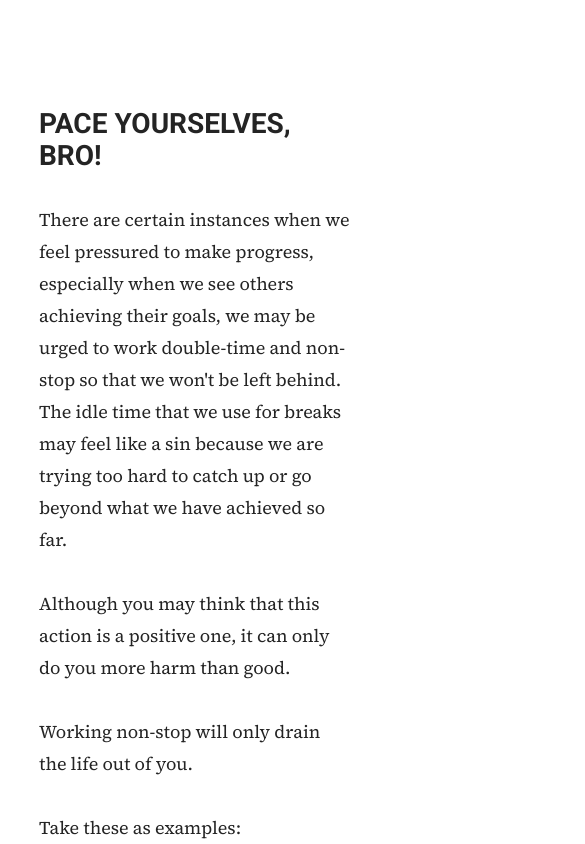
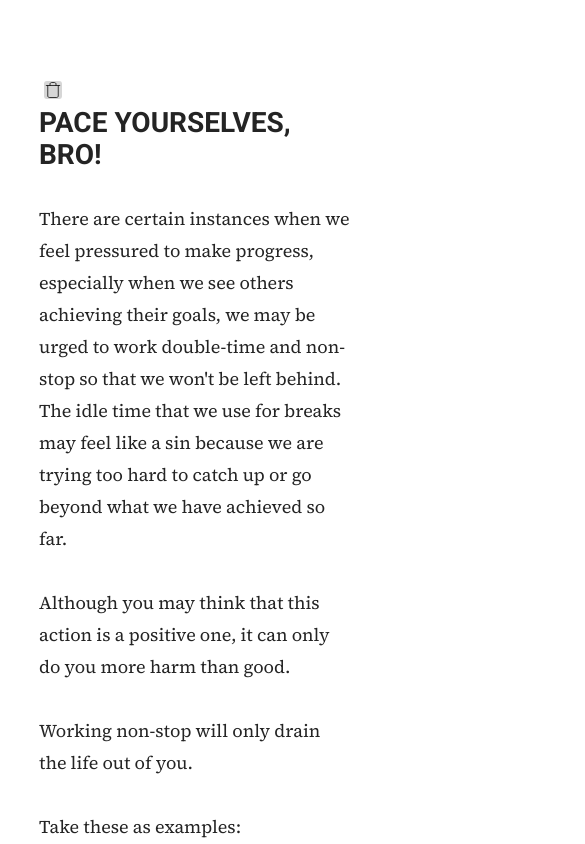
Before and after one commit to Jgarette0/BLOG-local, a plain HTML site: page index.html in a window 390 px wide. Shown: the top 844 px of the page, 585 px wide, since content can reach past the window. Drawn offline with nearby package versions, Linux system fonts and the light colour scheme.

Commit message:
feat: all are well

```diff
--- a/css/global.css
+++ b/css/global.css
@@ -602,12 +602,12 @@ button img {
     background-repeat: no-repeat;
     cursor: pointer;
     background-color: transparent;
+    border: none;
+    left: 0;
+    margin-left: 5px;
     padding: 5px;
     border-radius: 3px;
     background-color: rgb(214, 214, 214);
-    width: 100vh;
-    border: red 1px solid;
-    overflow: hidden;
   }
   .btn:hover {
     background-color: rgb(172, 171, 171);
--- a/index.html
+++ b/index.html
@@ -56,8 +56,8 @@
         <div id="list">
           <div>
             <div class="todo" data-index="0">
+              <div class="title">CONQUERING SELF-DOUBT</div>
               <button class="btn"></button>
-              <div class="title">CONQUERING SELF-DOUBT</div>
               <div class="body"></div>
             </div>
           </div>
@@ -66,6 +66,7 @@
           <div class="blog" data-index="0">
             <button class="btn"></button>
             <div class="title">PACE YOURSELVES, BRO!</div>
+
             <div class="body">
               There are certain instances when we feel pressured to make
               progress, especially when we see others achieving their goals, we
```
